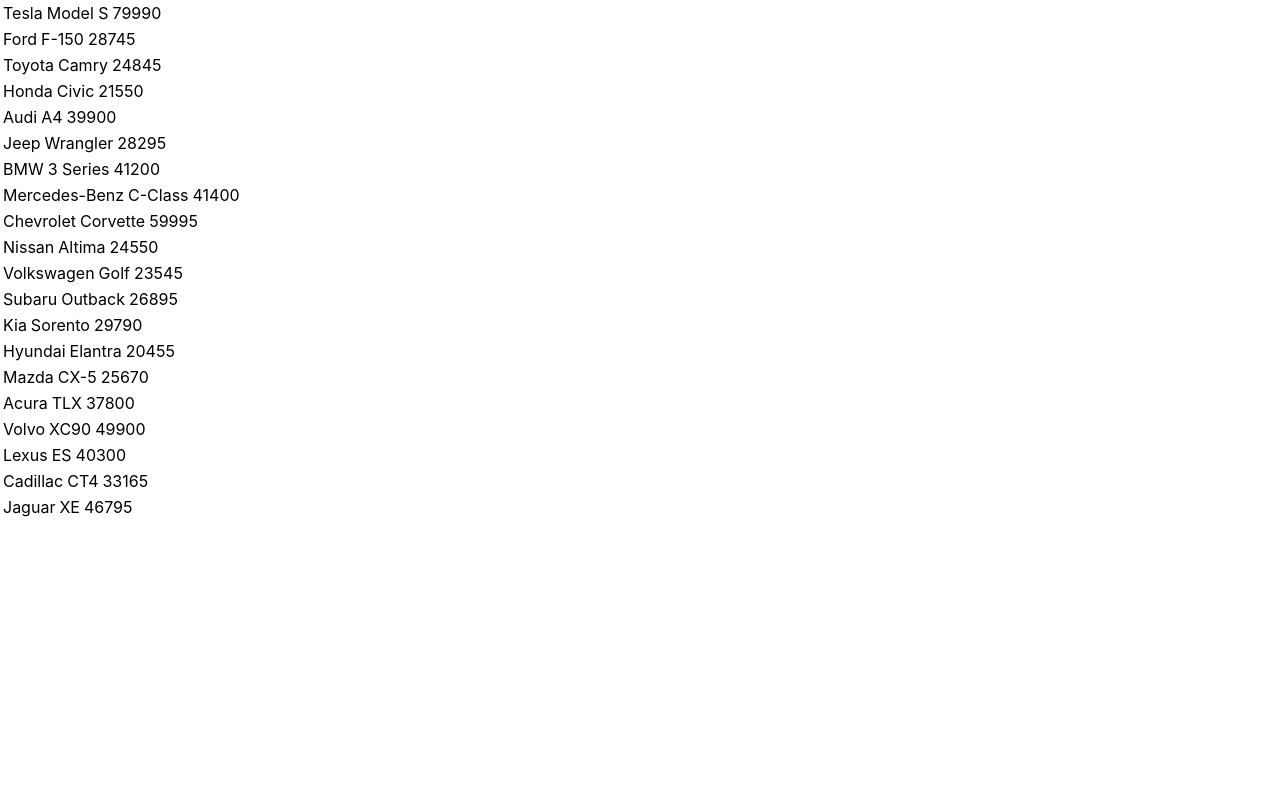
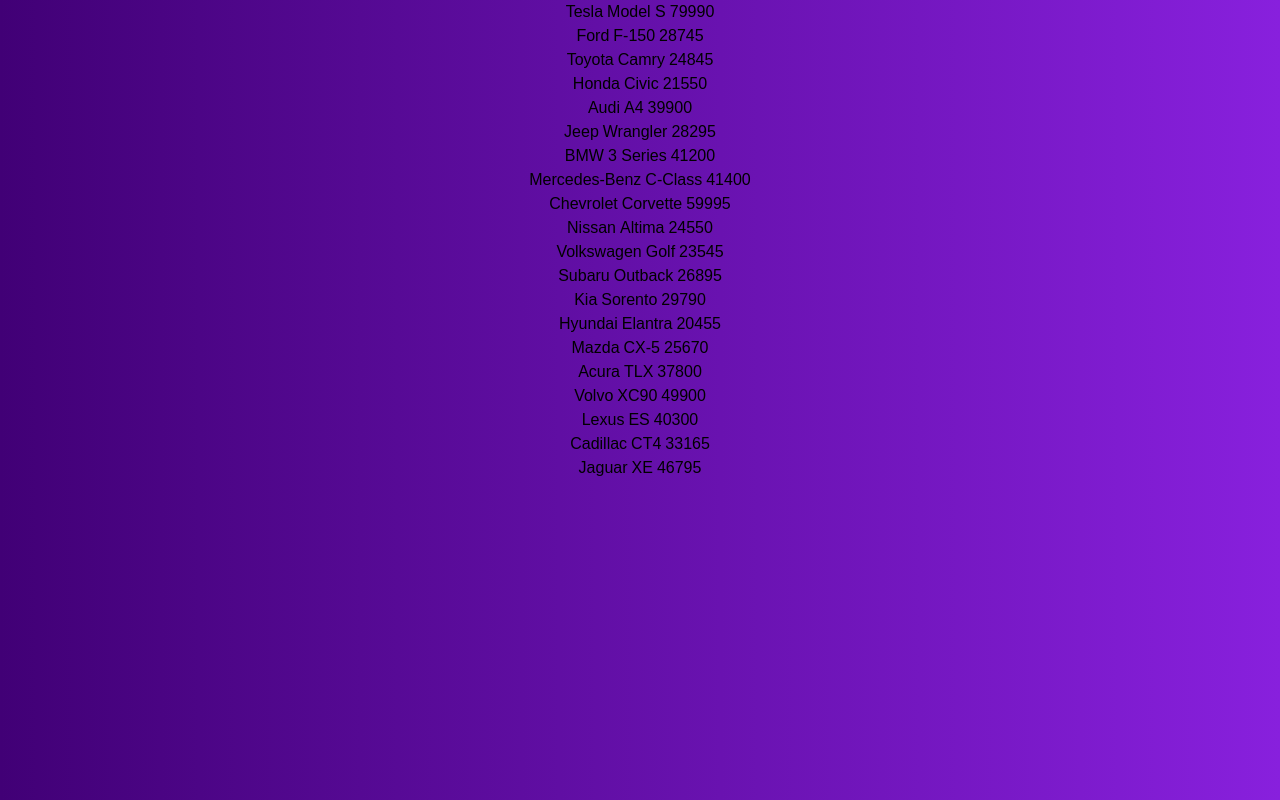
Before and after one commit to HamidM9/motorK, a React (Create React App) app: page / in a window 1280 px wide. Built offline with nearby package versions, Linux system fonts and the light colour scheme.

Commit message:
Basic CSS added

```diff
--- a/src/App.css
+++ b/src/App.css
@@ -1,38 +1,13 @@
 .App {
-  text-align: center;
+  width: 100vw;
+  height: 100vh;
+  display: flex;
+  align-items: center;
+  flex-direction: column;
+  font-family: "Nunito", sans-serif;
+  background-image: linear-gradient(90deg, #410076, #8820dd);
 }
-
-.App-logo {
-  height: 40vmin;
-  pointer-events: none;
+body {
+  padding: 0;
+  margin: 0;
 }
-
-@media (prefers-reduced-motion: no-preference) {
-  .App-logo {
-    animation: App-logo-spin infinite 20s linear;
-  }
-}
-
-.App-header {
-  background-color: #282c34;
-  min-height: 100vh;
-  display: flex;
-  flex-direction: column;
-  align-items: center;
-  justify-content: center;
-  font-size: calc(10px + 2vmin);
-  color: white;
-}
-
-.App-link {
-  color: #61dafb;
-}
-
-@keyframes App-logo-spin {
-  from {
-    transform: rotate(0deg);
-  }
-  to {
-    transform: rotate(360deg);
-  }
-}
```
